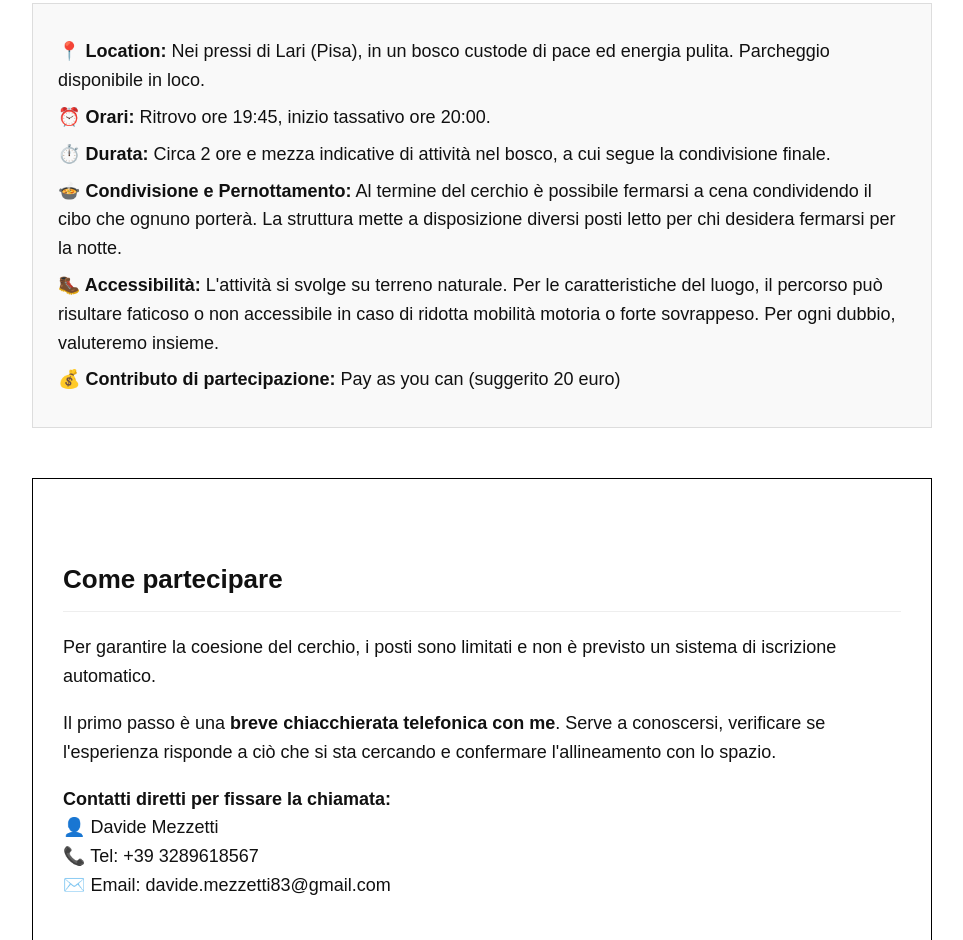
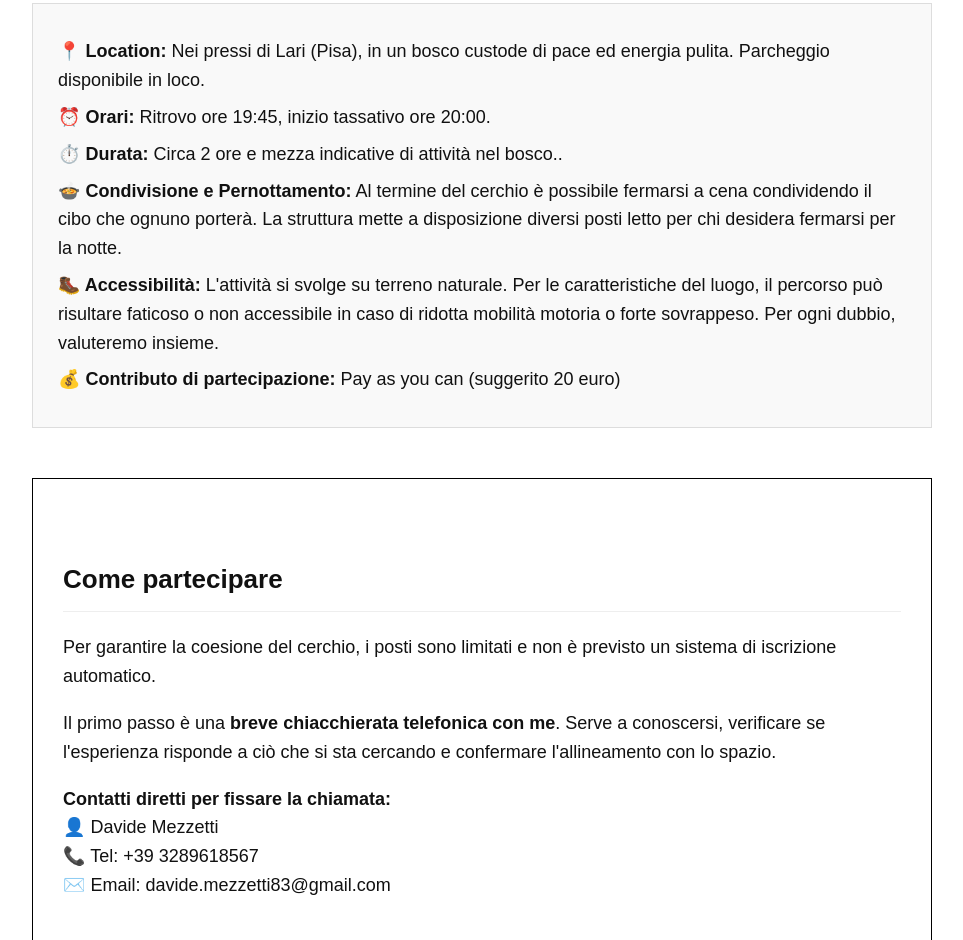
Before and after one commit to ninjasun/origins, a plain HTML site: page tribes.html in a window 1280 px wide. Shown: the part 3548-4488 px from the top of the page, without its empty margins (158-1121 px from the left). Drawn offline with Linux system fonts and the light colour scheme.

Commit message:
Update tribes.html

```diff
--- a/tribes.html
+++ b/tribes.html
@@ -213,7 +213,7 @@
   <ul>
     <li><strong>La Cultura dell'Invito:</strong> Ogni proposta è un invito. Si ha sempre la libertà di ridefinire il proprio limite o fermarsi a osservare senza subire giudizi.</li>
     <li><strong>Presenza Pulita:</strong> Alcol, fumo o altre sostanze restano fuori dall'esperienza, per mantenere la percezione e i sensi totalmente limpidi e connessi.</li>
-     <li><strong>Esplorazione consapevole:</strong> Quello che accade durante l'esperienza, resta  nell'esperienza. </li>
+     <li><strong>Esplorazione consapevole:</strong> Quello che accade durante l'esperienza, resta nell'esperienza. </li>
      <li><strong>Consenso:</strong> Le decisioni di gruppo engono prese utilizzando il consenso. </li>
      <li><strong>Ad hoc:</strong> Accordi e patti possono essere integrati sul momento, in base al piacere e necessità del gruppo. </li>
   </ul>
@@ -222,7 +222,7 @@
   <div class="info-grid">
     <p><strong>📍 Location:</strong> Nei pressi di Lari (Pisa), in un bosco custode di pace ed energia pulita. Parcheggio disponibile in loco.</p>
     <p><strong>⏰ Orari:</strong> Ritrovo ore 19:45, inizio tassativo ore 20:00.</p>
-    <p><strong>⏱️ Durata:</strong> Circa 2 ore e mezza indicative di attività nel bosco, a cui segue la condivisione finale.</p>
+    <p><strong>⏱️ Durata:</strong> Circa 2 ore e mezza indicative di attività nel bosco..</p>
     <p><strong>🍲 Condivisione e Pernottamento:</strong> Al termine del cerchio è possibile fermarsi a cena condividendo il cibo che ognuno porterà. La struttura mette a disposizione diversi posti letto per chi desidera fermarsi per la notte.</p>
     <p><strong>🥾 Accessibilità:</strong> L'attività si svolge su terreno naturale. Per le caratteristiche del luogo, il percorso può risultare faticoso o non accessibile in caso di ridotta mobilità motoria o forte sovrappeso. Per ogni dubbio, valuteremo insieme.</p>
     <p><strong>💰 Contributo di partecipazione:</strong> Pay as you can (suggerito 20 euro) </p>
```
